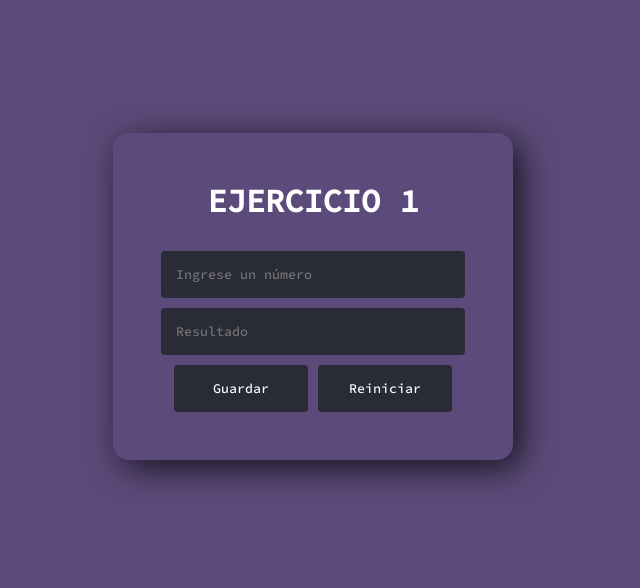
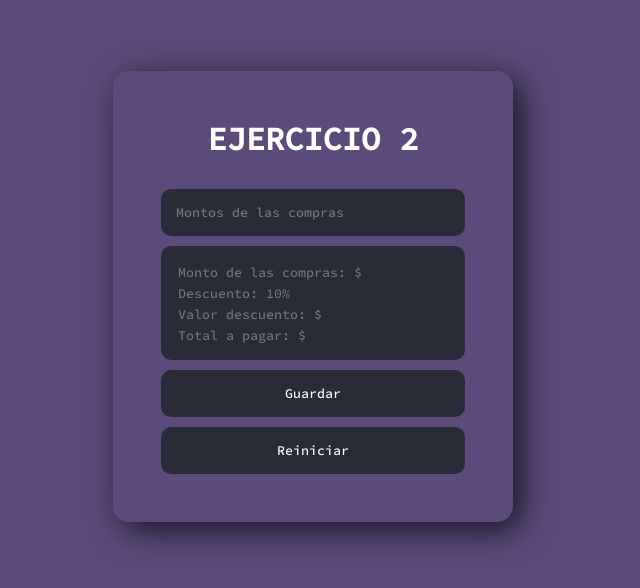
Before and after one commit to lzanabria/Guia-8, a plain HTML site: page index.html in a window 1280 px wide. Shown: the part 112-700 px from the top of the page, without its empty margins (327-967 px from the left). Drawn offline with Linux system fonts and the light colour scheme.

Commit message:
Ejercicio 2

```diff
--- a/index.html
+++ b/index.html
@@ -10,10 +10,15 @@
 </head>
 <body>
     <div class="win">
-        <h1>EJERCICIO 1</h1><br>
+        <h1>EJERCICIO 2</h1><br>
         <form id="myform">
-            <input name="numero" spellcheck="false" placeholder="Ingrese un número" type="number" required><br>
-            <input type="text" id="res" placeholder="Resultado" type="number" readonly >
+            <input type="number" id="montos" name="montos" placeholder="Montos de las compras" required><br>
+            <div id="res">
+                <input type="text" id="sub" class="resultados" placeholder="Monto de las compras: $ " readonly>
+                <input type="text" id="desc" class="resultados" placeholder="Descuento: 10%" readonly>
+                <input type="text" id="val-desc" class="resultados" placeholder="Valor descuento: $" readonly>
+                <input type="text" id="total" class="resultados" placeholder="Total a pagar: $" readonly>
+            </div>
             <div id="bott">
                 <input class="btn" type="submit" data-operacion="GUARDAR" value="Guardar">
                 <input class="btn" type="submit" data-operacion="REINICIAR" value="Reiniciar">
--- a/main.js
+++ b/main.js
@@ -1,18 +1,35 @@
 addEventListener("DOMContentLoaded", (e) => {
-    let nums = 0;
+    let pago_sum = 0, desc = 10, val_desc, total;
     addEventListener("submit", (e) => {
         e.preventDefault();
-        if (e.submitter.dataset.operacion != "REINICIAR") {
+        if (e.submitter.dataset.operacion == "GUARDAR") {
             let data = Object.fromEntries(new FormData(e.target));
-            if (data.numero > 0) {
-                nums += Number(data.numero);
+            if (data.montos > 0) {
+                pago_sum += Number(data.montos);
                 e.target.reset();
             }
-            else {
+            else if (data.montos == 0) {
                 e.submitter.disabled = true;
-                document.querySelector('[id="res"]').value = nums;
+                document.querySelector('#sub').value = "Monto de las compras: $" + pago_sum;
+                if (pago_sum > 10000) {
+                    val_desc = pago_sum * desc / 100;
+                    total = pago_sum - val_desc;
+                    document.querySelector('#desc').value = "Descuento: " + desc + "%";
+                    document.querySelector('#val-desc').value = "Valor del descuento: $" + val_desc;
+                    document.querySelector('#total').value = "Total a pagar: $" + total;
+                }
+                else {
+                    document.querySelector('#desc').value = "Descuento: No aplica";
+                    document.querySelector('#val-desc').value = "Valor del descuento: No aplica";
+                    document.querySelector('#total').value = "Total a pagar: $" + pago_sum;
+                }
+            }
+            else if (data.montos < 0) {
+                alert("¡Monto negativo!\nIngrese un monto válido nuevamente.");
+                e.target.reset();
             }
         }
+
         else {
             location.reload();
         }
--- a/style.css
+++ b/style.css
@@ -28,26 +28,35 @@ h1 {
     text-align: center;
 }
 
-input, #res {
+input, #res, .btn {
     width: -webkit-fill-available;
-}
-
-input {
-    margin: 10px 0 0;
-    padding: 15px;
-    color: white;
-    background: #292b36;
-    border-radius: 4px;
-    border: none;
-    outline: none;
 }
 
 #res {
     margin: 10px 0 0;
     padding: 15px;
+    color: white;
+    background: #292b36;
+    border-radius: 10px;
+    border: none;
+    outline: none;
+}
+
+#montos {
+    margin: 10px 0 0;
+    padding: 15px;
+    color: white;
+    background: #292b36;
+    border-radius: 10px;
+    border: none;
+    outline: none;
+}
+
+.resultados {
     color: #5af78d;
-    background: #292b36;
-    border-radius: 4px;
+    background: #0127ff00;
+    border: none;
+    outline: none;
 }
 
 #bott {
@@ -57,4 +66,12 @@ input {
 .btn {
     width: 8.4rem;
     cursor: pointer;
+    margin: 10px 0 0;
+    padding: 15px;
+    color: white;
+    background: #292b36;
+    border-radius: 10px;
+    border: none;
+    outline: none;
+    width: -webkit-fill-available;
 }
```
